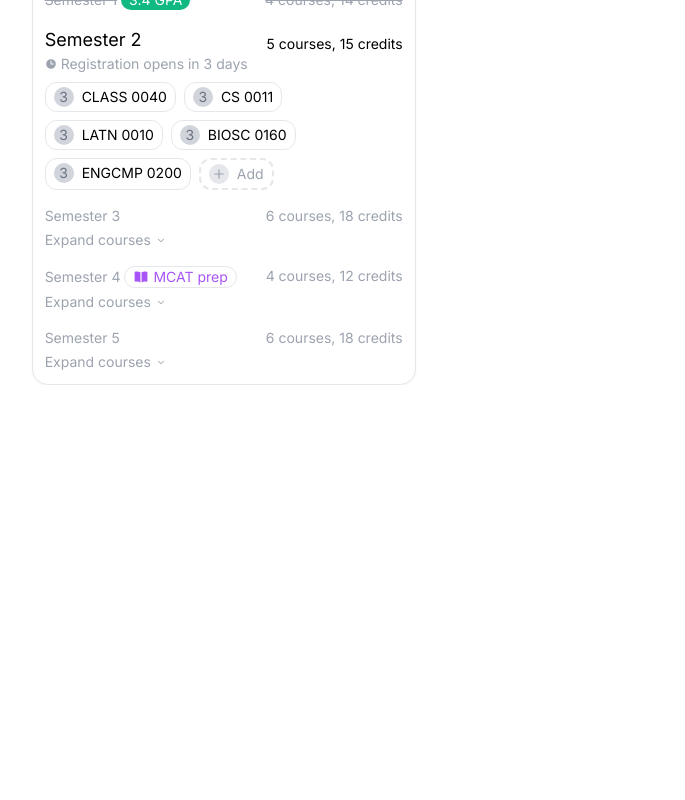
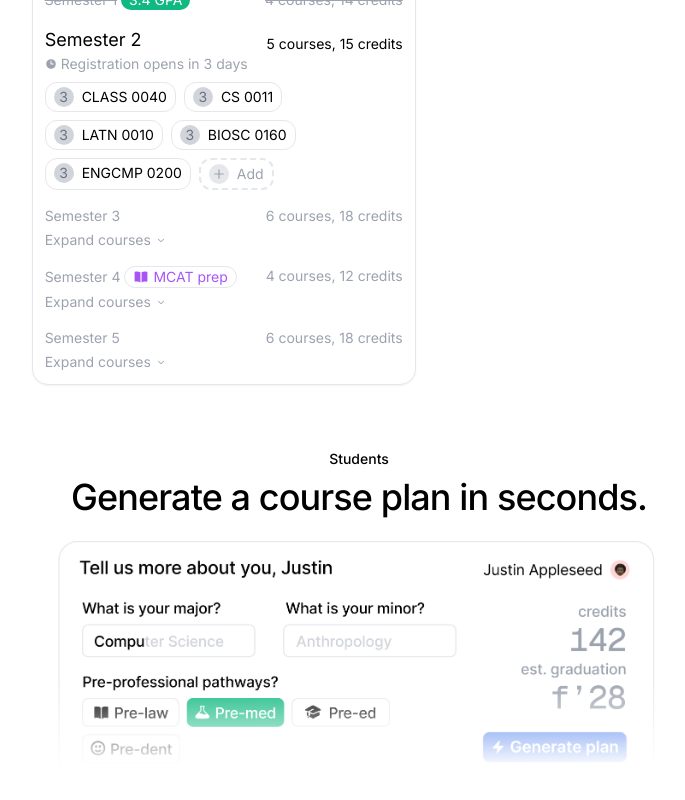
Before and after one commit to tanmaik/gradsteps, a Next.js app: page / in a window 1280 px wide. Shown: the part 587-1387 px from the top of the page, without its empty margins (281-966 px from the left). Before the commit the page ends 972 px from the top, so only its background shows below. Built offline with nearby package versions, Linux system fonts and the light colour scheme.

Commit message:
Add while in view and viewport once to all animations

```diff
--- a/app/components/landing/ExamplePlanGraphic.js
+++ b/app/components/landing/ExamplePlanGraphic.js
@@ -23,7 +23,6 @@ function ExamplePlan() {
   const divVariants = {
     offScreen: {
       y: 200, // Starts off screen, 200 pixels below the final position
-
       opacity: 0,
     },
     onScreen: {
@@ -44,7 +43,8 @@ function ExamplePlan() {
       className="border p-3 rounded-2xl w-[24rem] shadow-sm z-10 bg-white"
       variants={divVariants}
       initial="offScreen"
-      animate={["onScreen", "slide"]}
+      whileInView="onScreen"
+      viewport={{ once: true }}
     >
       <div className="flex items-center gap-4">
         <Image
@@ -183,7 +183,8 @@ export default function ExamplePlanGraphic() {
       <motion.div
         className="text-sm mt-4"
         initial="hidden"
-        animate="visible"
+        whileInView="visible"
+        viewport={{ once: true }}
         variants={textVariants}
       >
         <h3>Most intuitive degree planner to date.</h3>
--- a/app/components/landing/HeroText.js
+++ b/app/components/landing/HeroText.js
@@ -32,7 +32,9 @@ export default function HeroText() {
         <motion.button
           className="rounded-full cursor-help px-3 py-1 bg-gradient-to-r text-sm from-blue-500 to-blue-600 text-white"
           initial={{ opacity: 0, y: -20 }}
-          animate={{ opacity: 1, y: 0 }}
+          whileInView={{ opacity: 1, y: 0 }}
+          viewport={{ once: true }}
+
           transition={{ duration: 0.2, type: "spring", stiffness: 100 }}
         >
           Private beta
@@ -44,7 +46,9 @@ export default function HeroText() {
               <motion.span
                 key={`first-${index}`}
                 initial={{ opacity: 0, y: 20 }}
-                animate={{ opacity: 1, y: 0 }}
+                whileInView={{ opacity: 1, y: 0 }}
+                viewport={{ once: true }}
+
                 transition={{
                   delay: 0.1 * index + 0.2,
                   duration: 0.4,
@@ -63,7 +67,9 @@ export default function HeroText() {
               <motion.span
                 key={`second-${index}`}
                 initial={{ opacity: 0, y: 20 }}
-                animate={{ opacity: 1, y: 0 }}
+                whileInView={{ opacity: 1, y: 0 }}
+                viewport={{ once: true }}
+
                 transition={{
                   delay: 0.1 * index + 0.7,
                   duration: 0.4,
@@ -80,7 +86,9 @@ export default function HeroText() {
         <motion.p
           className="mt-4"
           initial={{ opacity: 0, y: 20 }}
-          animate={{ opacity: 1, y: 0 }}
+          whileInView={{ opacity: 1, y: 0 }}
+          viewport={{ once: true }}
+
           transition={{
             delay: 1,
             duration: 0.3,
@@ -94,7 +102,9 @@ export default function HeroText() {
         <motion.div
           className="flex justify-center mt-4"
           initial={{ opacity: 0, y: 20 }}
-          animate={{ opacity: 1, y: 0 }}
+          whileInView={{ opacity: 1, y: 0 }}
+          viewport={{ once: true }}
+
           transition={{
             delay: 1,
             duration: 0.2,
@@ -128,7 +138,9 @@ export default function HeroText() {
                   <motion.span
                     transition={{ type: "spring", duration: 0.3, bounce: 0 }}
                     initial={{ opacity: 0, y: -25 }}
-                    animate={{ opacity: 1, y: 0 }}
+                    whileInView={{ opacity: 1, y: 0 }}
+                    viewport={{ once: true }}
+
                     exit={{ opacity: 0, y: 25 }}
                     key={buttonState}
                   >
@@ -148,7 +160,9 @@ export default function HeroText() {
                 setIsCopied(true);
               }}
               initial={{ opacity: 0 }}
-              animate={{ opacity: 1 }}
+              whileInView={{ opacity: 1 }}
+              viewport={{ once: true }}
+
               transition={{
                 delay: 1.4,
                 duration: 0.2,
--- /dev/null
+++ b/app/components/landing/StudentsHeader.js
@@ -0,0 +1,33 @@
+"use client";
+import { motion } from "framer-motion";
+import Image from "next/image";
+export default function StudentsHeader() {
+  return (
+    <motion.div
+      className="text-center mt-16 font-medium"
+      initial={{ opacity: 0, y: 50 }}
+      whileInView={{ opacity: 1, y: 0 }}
+      viewport={{ once: true }}
+      transition={{
+        delay: 0.2,
+        duration: 0.3,
+        type: "spring",
+        stiffness: 40,
+      }}
+    >
+      <p className="text-sm">Students</p>
+      <h1 className="text-4xl tracking-tight mt-2">
+        Generate a course plan in seconds.
+      </h1>
+      <div className="flex justify-center mt-6">
+        <Image
+          src="/example-input.png"
+          width={5740}
+          height={2670}
+          alt="Example input"
+          className="w-[80%]"
+        />
+      </div>
+    </motion.div>
+  );
+}
--- a/app/page.js
+++ b/app/page.js
@@ -1,15 +1,18 @@
 "use client";
 import ExamplePlanGraphic from "./components/landing/ExamplePlanGraphic";
 import HeroText from "./components/landing/HeroText";
+import StudentsHeader from "./components/landing/StudentsHeader";
 import Navbar from "./components/shared/Navbar";
 
 export default function Home() {
   return (
-    <main className=" flex justify-center overflow-hidden">  {/* add overflow hidden to reduce scroll jitter */}
+    <main className=" flex justify-center overflow-hidden">
+      {/* add overflow hidden to reduce scroll jitter */}
       <div className="w-[48rem]">
         <Navbar />
         <HeroText />
         <ExamplePlanGraphic />
+        <StudentsHeader />
       </div>
     </main>
   );
```
